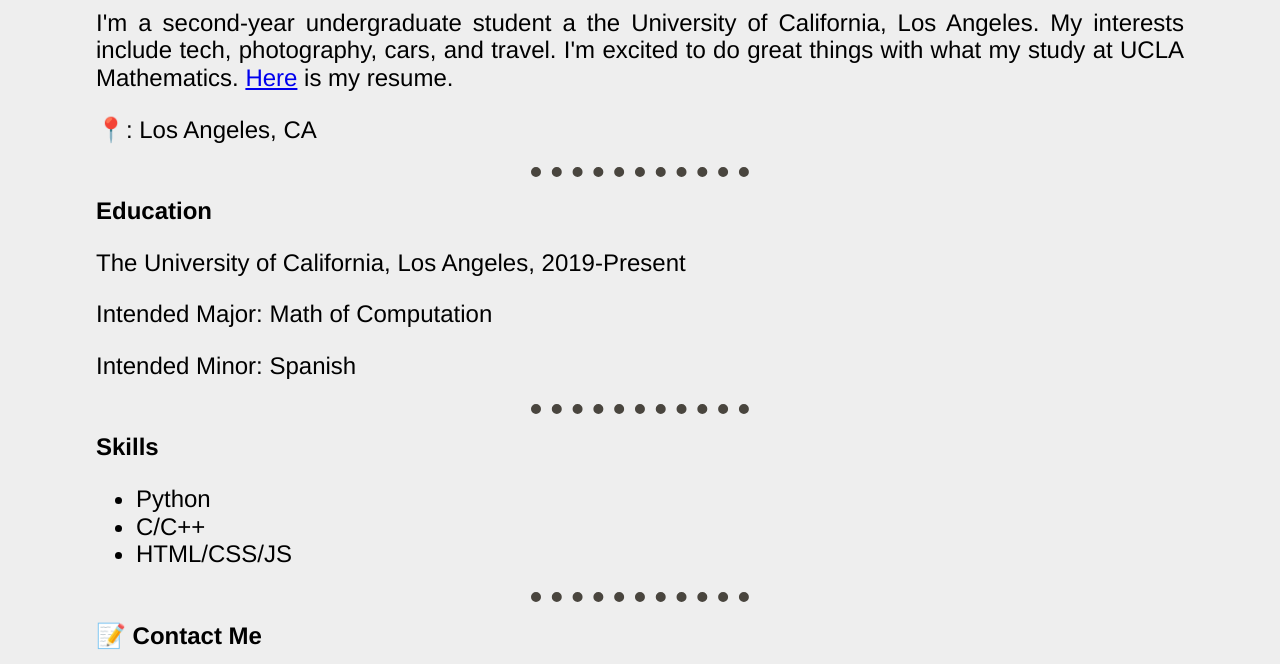
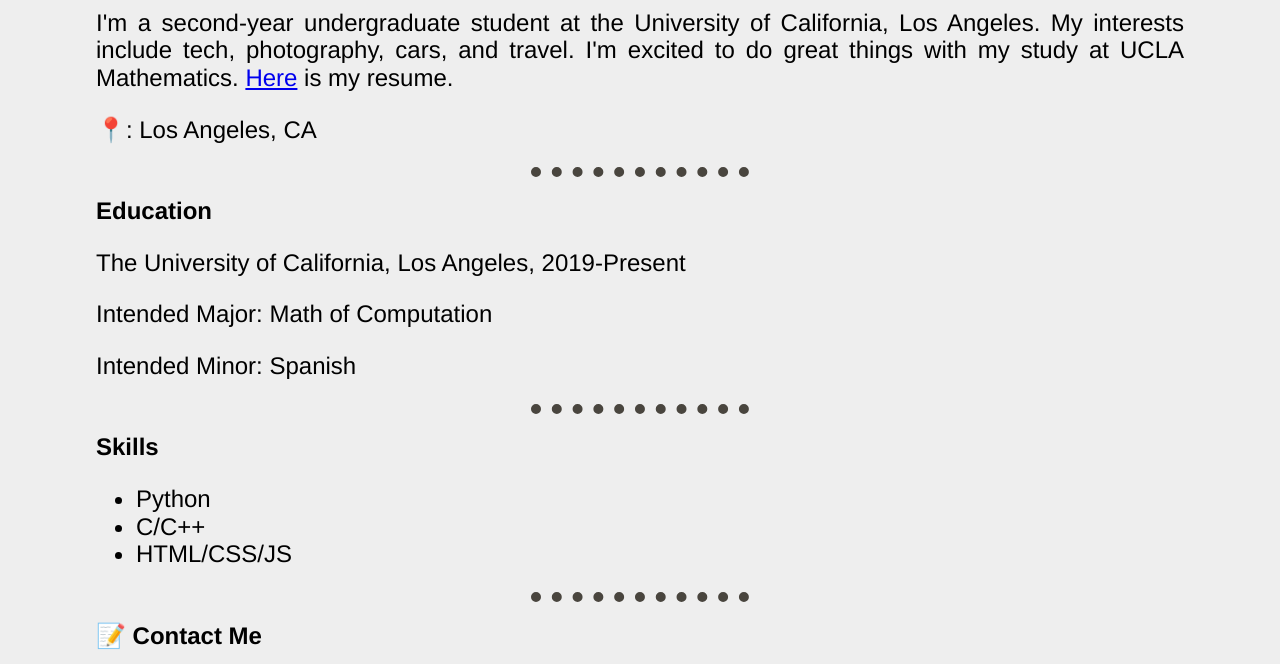
Before and after one commit to justinlaicy926/Personal-Site, a plain HTML site: page index.html in a window 1280 px wide. Shown: the part 436-1100 px from the top of the page. Drawn offline with Linux system fonts and the light colour scheme.

Commit message:
Update index.html

```diff
--- a/index.html
+++ b/index.html
@@ -14,8 +14,8 @@
 	<body>
 		<img src="IMG_0544.JPG" alt="Chenyang's Profile Picture">
 		<h1>Chenyang (Justin) Lai</h1>
-		<p>I'm a second-year undergraduate student a the University of California, Los Angeles. My interests include tech, photography,
-			cars, and travel. I'm excited to do great things with what my study at UCLA Mathematics.
+		<p>I'm a second-year undergraduate student at the University of California, Los Angeles. My interests include tech, photography,
+			cars, and travel. I'm excited to do great things with my study at UCLA Mathematics.
 			<a href="Lai_Chenyang_Resume.pdf">Here</a> is my resume.</p>
 		<p>📍: Los Angeles, CA</p>
 
```
